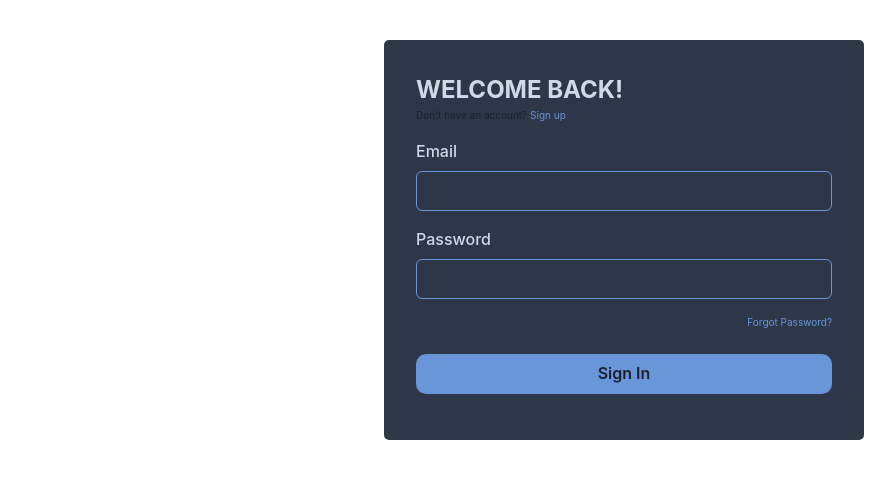
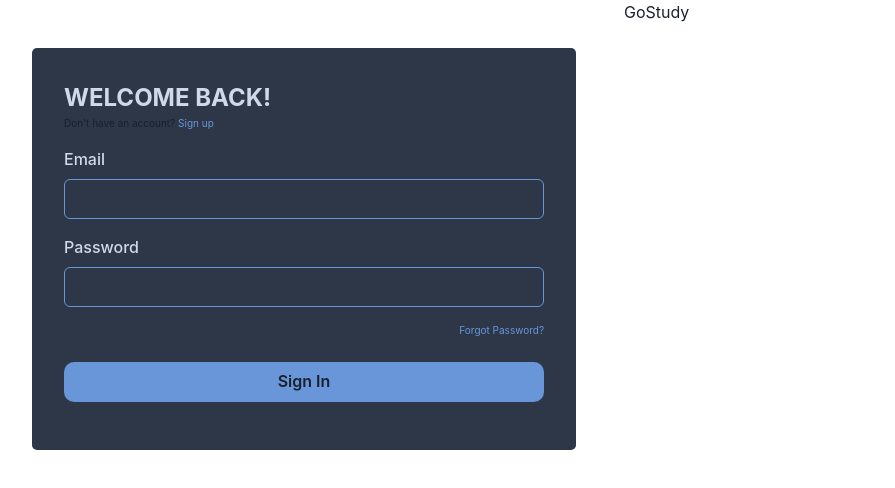
Before and after one commit to KeatonShawhan/goStudy, a React (Vite) app in the folder frontend/Frontend-React-App/: page / in a window 1280 px wide. Shown: the top 488 px of the page, without its empty margins (16-911 px from the left). Built offline with nearby package versions, Linux system fonts and the light colour scheme.

Commit message:
Created Login page and Login Logo.

```diff
--- a/frontend/Frontend-React-App/src/App.tsx
+++ b/frontend/Frontend-React-App/src/App.tsx
@@ -1,11 +1,11 @@
 import { Box } from "@chakra-ui/react";
-import LoginCard from "./components/LoginCard";
+import LoginPage from "./pages/LoginPage";
 
 function App() {
 
   return (
-    <Box display='flex' justifyContent='center' alignItems='center' width='100%' height='30rem'>
-      <LoginCard/>
+    <Box  width='100%' height='30rem'>
+      <LoginPage/>
     </Box>
   )
 }
--- a/frontend/Frontend-React-App/src/components/LoginCard.tsx
+++ b/frontend/Frontend-React-App/src/components/LoginCard.tsx
@@ -2,7 +2,7 @@ import { Box, FormControl, FormLabel, Input, Text, Link, Button } from '@chakra-
 
 const LoginCard = () => {
   return (
-    <Box width='30rem' height='25rem' background='gray.700' borderRadius='5px' padding='2rem'>
+    <Box width='100%' overflow='hidden' background='gray.700' borderRadius='5px' padding='2rem'>
     <Text color='#cfd9e8' fontWeight='bold' fontSize='2xl'>WELCOME BACK!</Text>
     <Text fontSize='2xs' marginBottom='1rem'>Don't have an account? <Link color='#6896d9'>Sign up</Link></Text>
     <FormControl marginBottom='1rem'>
--- /dev/null
+++ b/frontend/Frontend-React-App/src/components/LoginLogo.tsx
@@ -0,0 +1,9 @@
+import { Text } from "@chakra-ui/react"
+
+const LoginLogo = () => {
+  return (
+    <Text>GoStudy</Text>
+  )
+}
+
+export default LoginLogo
--- /dev/null
+++ b/frontend/Frontend-React-App/src/pages/LoginPage.tsx
@@ -0,0 +1,15 @@
+import { Grid, GridItem } from "@chakra-ui/react"
+import LoginCard from "../components/LoginCard"
+import LoginLogo from "../components/LoginLogo"
+
+const LoginPage = () => {
+  return (
+    <Grid templateColumns='repeat(2, 50%)'>
+        <GridItem margin='3rem'><LoginCard/></GridItem>
+        <GridItem width='100%' overflow='hidden'><LoginLogo/></GridItem>
+    </Grid>
+
+  )
+}
+
+export default LoginPage
```
